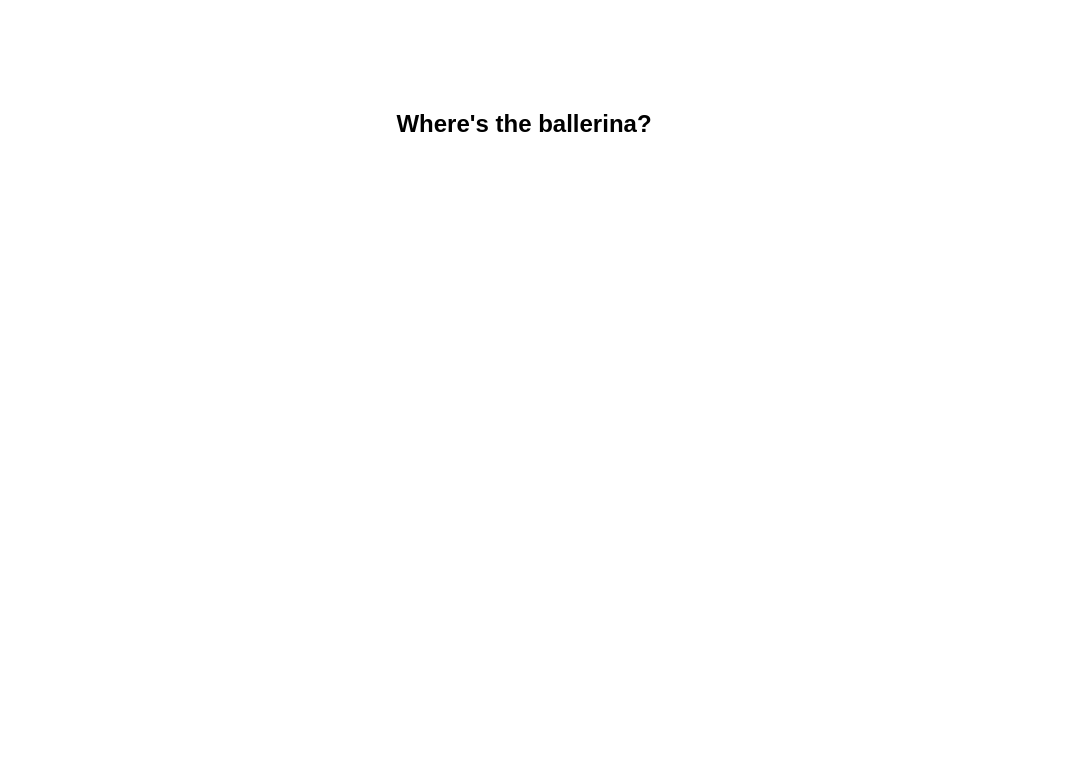
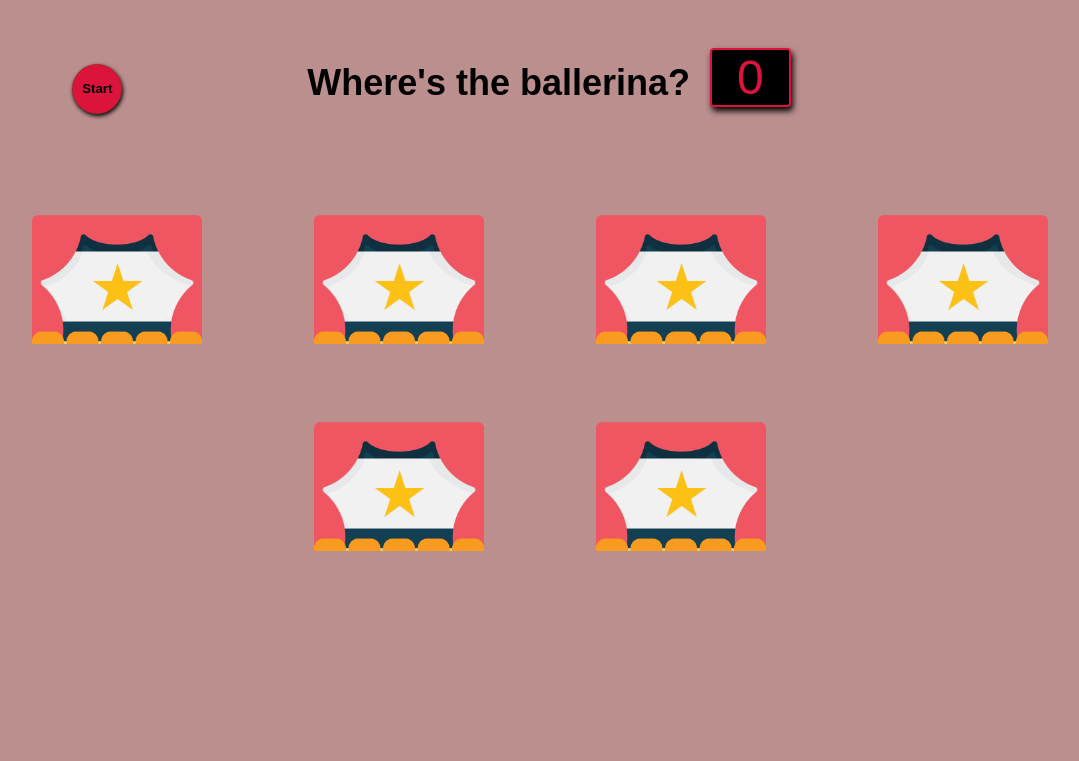
Before and after one commit to Monicacholico/ballerina-game, a plain HTML site: page index.html in a window 1280 px wide. Shown: the whole page, without its empty margins (116-1195 px from the left). Drawn offline with Linux system fonts and the light colour scheme.

Commit message:
finished game

```diff
--- a/index.html
+++ b/index.html
@@ -10,24 +10,29 @@
 <body>
     <div class="molo">
         <section class="section">
-            <h2 class="main-heading">Where's the ballerina?</h2>
+            <div class="section-header">
+                <button class="start">Start</button>
+                <h2 class="main-heading">Where's the ballerina?</h2>
+                <p class="counter">0</p>
+            </div>
+
             <div class="row game-wrapper">
-                <div class="col col-3 scenario">
+                <div class="col col-3 scenario scenario1">
                     <div class="ballerina"></div>
                 </div>
-                <div class="col col-3 scenario">
+                <div class="col col-3 scenario scenario2">
                     <div class="ballerina"></div>
                 </div>
-                <div class="col col-3 scenario">
+                <div class="col col-3 scenario scenario3">
                     <div class="ballerina"></div>
                 </div>
-                <div class="col col-3 scenario">
+                <div class="col col-3 scenario scenario4">
                     <div class="ballerina"></div>
                 </div>
-                <div class="col col-3 scenario">
+                <div class="col col-3 scenario scenario5">
                     <div class="ballerina"></div>
                 </div>
-                <div class="col col-3 scenario">
+                <div class="col col-3 scenario scenario6">
                     <div class="ballerina"></div>
                 </div>
             </div>
--- a/script.js
+++ b/script.js
@@ -0,0 +1,58 @@
+const scenarios = document.querySelectorAll('.scenario');
+const counter = document.querySelector('.counter');
+const ballerinas = document.querySelectorAll('.ballerina');
+let lastScenario;
+let timeUp = false;
+let score = 0;
+
+console.log('hello');
+
+function randomTime(min, max) {
+    return Math.round(Math.random() * (max - min) + min);
+}
+
+function randomScenario(scenarios) {
+    const idx = Math.floor(Math.random() * scenarios.length);
+    const scenario = scenarios[idx];
+    if(scenario === lastScenario) {
+        console.log('Nah, that is the same one')
+        return randomScenario(scenarios);
+    }
+    lastScenario = scenario;
+
+    console.log(scenario);
+
+    return scenario;
+}
+
+function popUp() {
+    const time = randomTime(200, 1000);
+    const scenario = randomScenario(scenarios);
+    scenario.classList.add('up');
+    setTimeout(() => {
+        scenario.classList.remove('up');
+        if(!timeUp) {
+            popUp();
+        }
+    }, time)
+}
+
+function startGame() {
+    score = 0;
+    counter.textContent = 0;
+    timeUp = false;
+    popUp();
+    setTimeout(() => timeUp = true, 10000);
+}
+
+function bonk(e) {
+ if(!e.isTrusted) return;
+ score++;
+ this.classList.remove('up');
+ counter.textContent = score;
+
+}
+
+const button = document.querySelector('button');
+button.addEventListener('click', startGame);
+ballerinas.forEach(ballerina => ballerina.addEventListener('click', bonk))
--- a/style.css
+++ b/style.css
@@ -2,6 +2,7 @@ body {
     box-sizing: border-box;
     padding: 0;
     margin: 0;
+    background-color: rosybrown;
 
 }
 .molo {
@@ -9,20 +10,17 @@ body {
     margin: auto;
 }
 .section {
-    padding: 90px 60px;
+    padding: 32px 32px 90px 32px;
     font-family: Mercury Display, sans-serif;
     font-size: 1em;
 }
-.section-header-centered {
-    text-align: center;
-    font-size: 2em;
-}
+
 .main-heading {
-    text-align: center;
+    /* width: 50%; */
 }
 .row {
     display: flex;
-    flex-flow: row nowrap;
+    flex-flow: row wrap;
 }
 .col {
     padding: 16px;
@@ -32,17 +30,92 @@ body {
     width: 50%;
     border-right: solid 1px black;
 }
-.col-4 {
+.col-3 {
+    width: 25%;
 
 }
 .col-2 {
 
 }
 
-.scenario {
-    background-image: url(423.png);
+.section-header {
+    font-size: 1.5em;
+    display: flex;
+    flex-flow: row nowrap;
+    justify-content: center;
+    margin-bottom: -50px
 }
 
-.balleringa {
-    background-image: url(newSlide1.png);
+button {
+    height: 50px;
+    width: 50px;
+    background-color: crimson;
+    border: none;
+    border-radius: 88%;
+    /* font-weight: 500; */
+    /* padding: 15px 25px; */
+    /* max-height: 20px; */
+    line-height: 0px;
+    position: relative;
+    top: 32px;
+    left: -185px;
+    filter: drop-shadow(1px 2px 2px black);
+    border: solid 1px brown;
+    font-weight: 700;
 }
+
+.counter {
+    padding: 0 25px;
+    margin-left: 20px;
+    border: solid 2px crimson;
+    background-color: black;
+    color: crimson;
+    border-radius: 0.25rem;
+    font-size: 2em;
+    filter: drop-shadow(2px 4px 3px black);
+    position: relative;
+    top: -32px;
+}
+
+.game-wrapper {
+    text-align: center;
+    width: 100%;
+    height: auto;
+    justify-content: center;
+}
+
+.scenario {
+    width: 250px;
+    height: 175px;
+    position: relative;
+    overflow: hidden;
+
+}
+.scenario:after {
+    display: block;
+    background: url(423.png) bottom center no-repeat;
+    background-size: contain;
+    content: '';
+    width: 100%;
+    height: 170px;
+    position: absolute;
+    z-index: 2;
+    bottom: -30px;
+  }
+
+.ballerina {
+    background: url(newSlide1.png) bottom center no-repeat;
+    background-size: 60%;
+    position: absolute;
+    top: 100%;
+    width: 100%;
+    height: 100%;
+    transition:all 0.4s;
+    z-index: 0;
+    filter: drop-shadow(1px 2px 2px black);
+}
+
+.scenario.up .ballerina {
+    z-index: 100;
+    top: 0;
+  }
```
